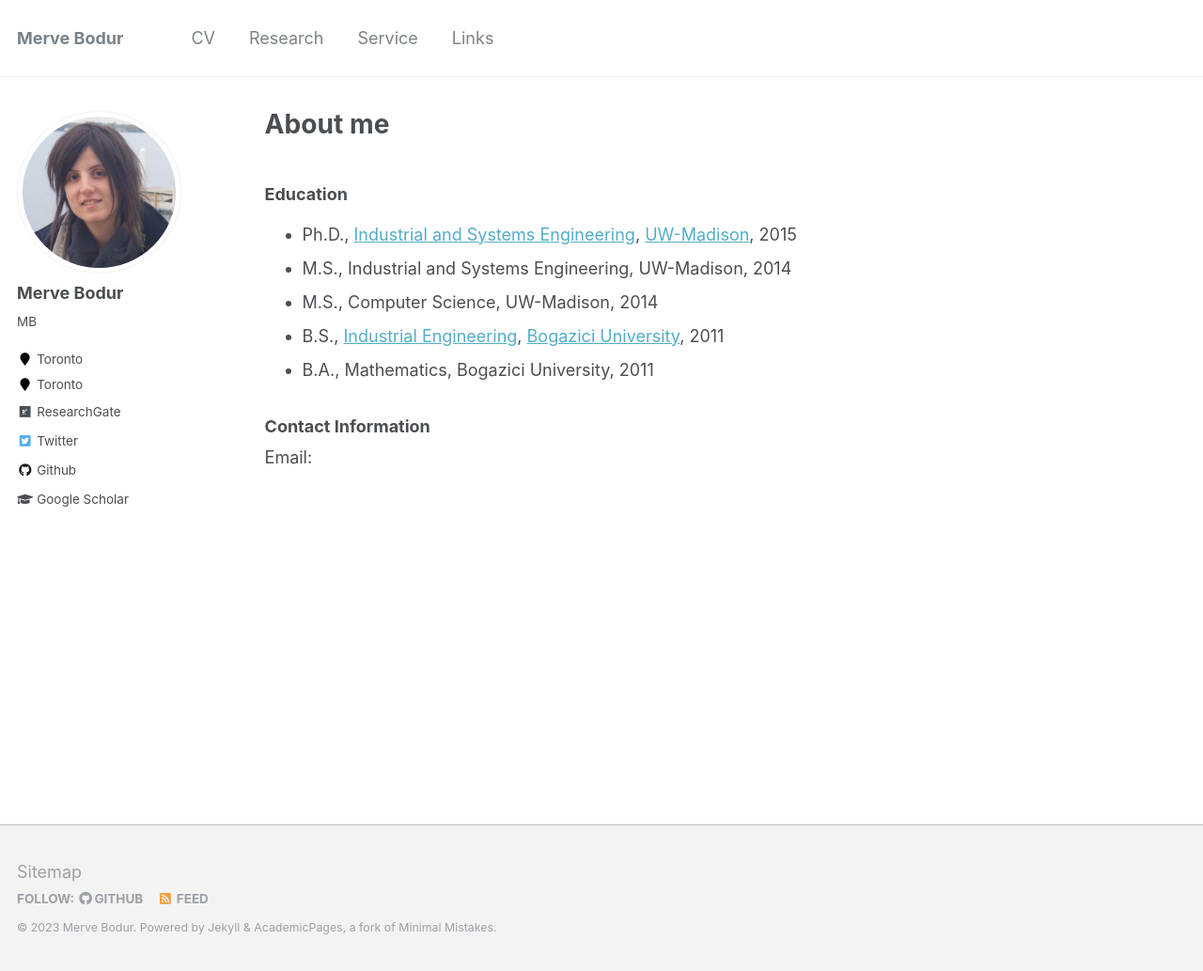
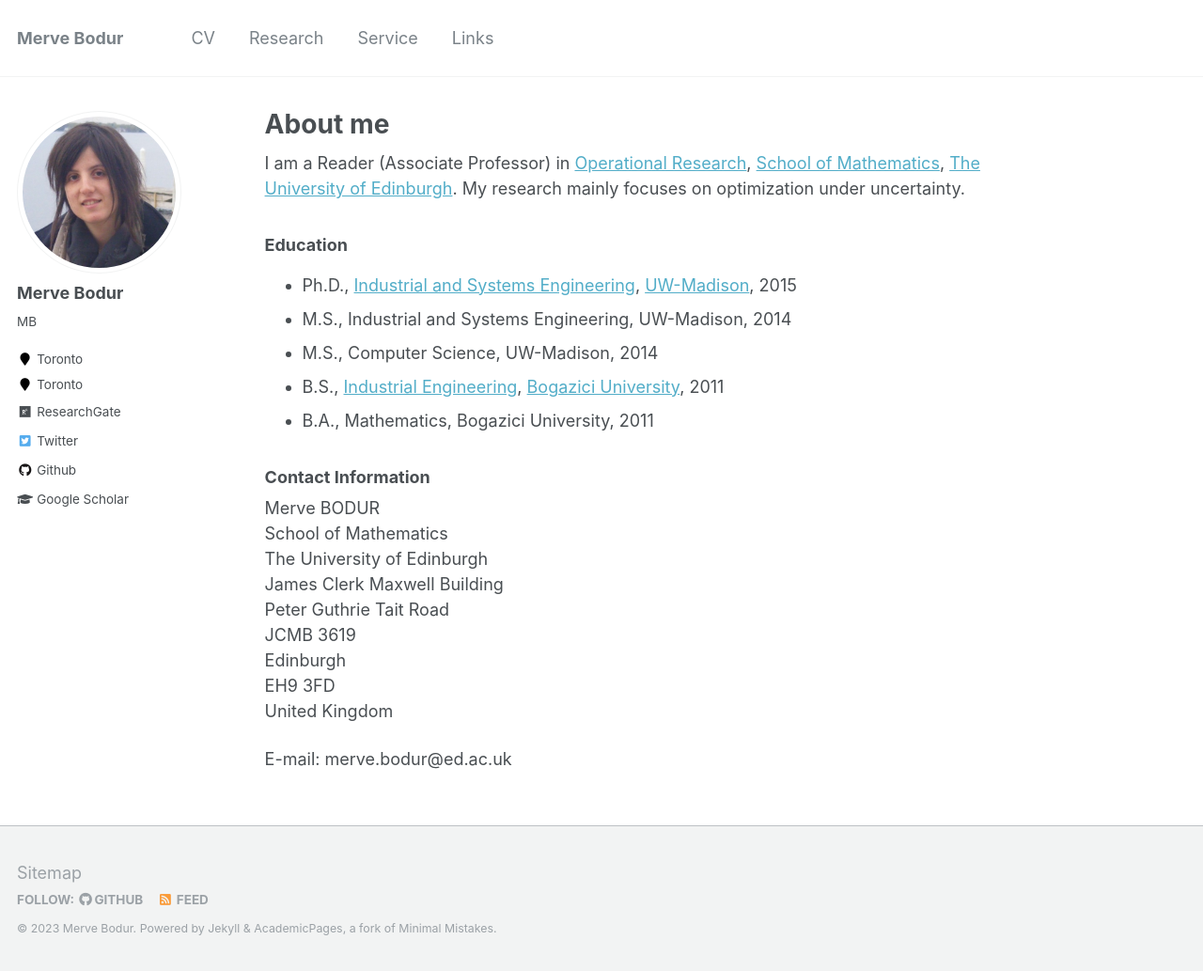
Before and after one commit to mervebodur/mervebodur.github.io, a Jekyll site: the page built from _pages/about.md, in a window 1280 px wide and 1033 px high. Shown: the whole window at 94% size. Built offline with Jekyll 4.4.1, drawn with Linux system fonts in a browser that asks for light colours.

Commit message:
Update about.md

```diff
--- a/_pages/about.md
+++ b/_pages/about.md
@@ -7,6 +7,7 @@ redirect_from:
   - /about/
   - /about.html
 ---
+I am a Reader (Associate Professor) in [Operational Research](https://www.maths.ed.ac.uk/school-of-mathematics/research/data-decisions/optimization-and-operational-research), [School of Mathematics](https://www.maths.ed.ac.uk/school-of-mathematics), [The University of Edinburgh](https://www.ed.ac.uk/). My research mainly focuses on optimization under uncertainty.
 
 ### Education
 - Ph.D., [Industrial and Systems Engineering](https://engineering.wisc.edu/departments/industrial-systems-engineering/), [UW-Madison](https://www.wisc.edu/), 2015
@@ -16,4 +17,14 @@ redirect_from:
 - B.A., Mathematics, Bogazici University, 2011
 
 ### Contact Information
-Email:
+Merve BODUR\
+School of Mathematics\
+The University of Edinburgh\
+James Clerk Maxwell Building\
+Peter Guthrie Tait Road\
+JCMB 3619\
+Edinburgh\
+EH9 3FD\
+United Kingdom
+
+E-mail: merve.bodur@ed.ac.uk
```
